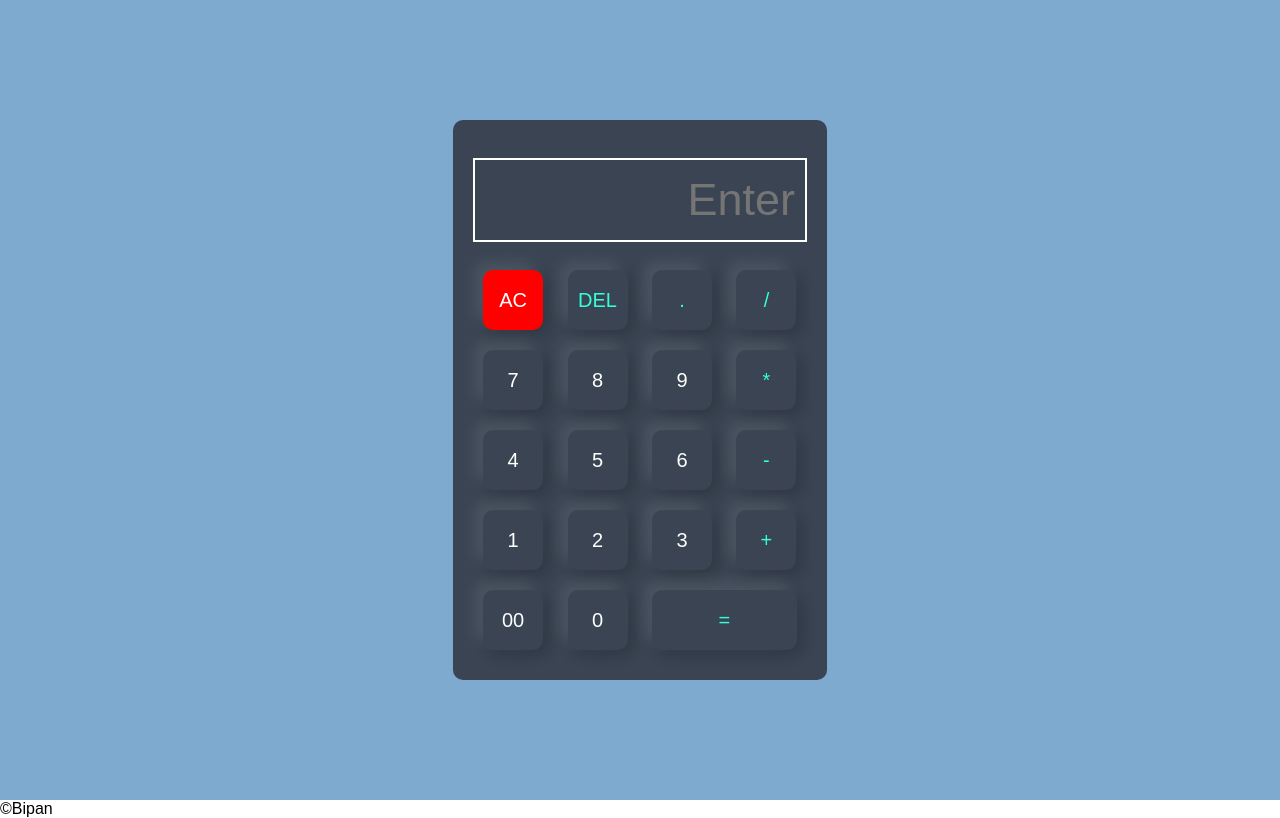
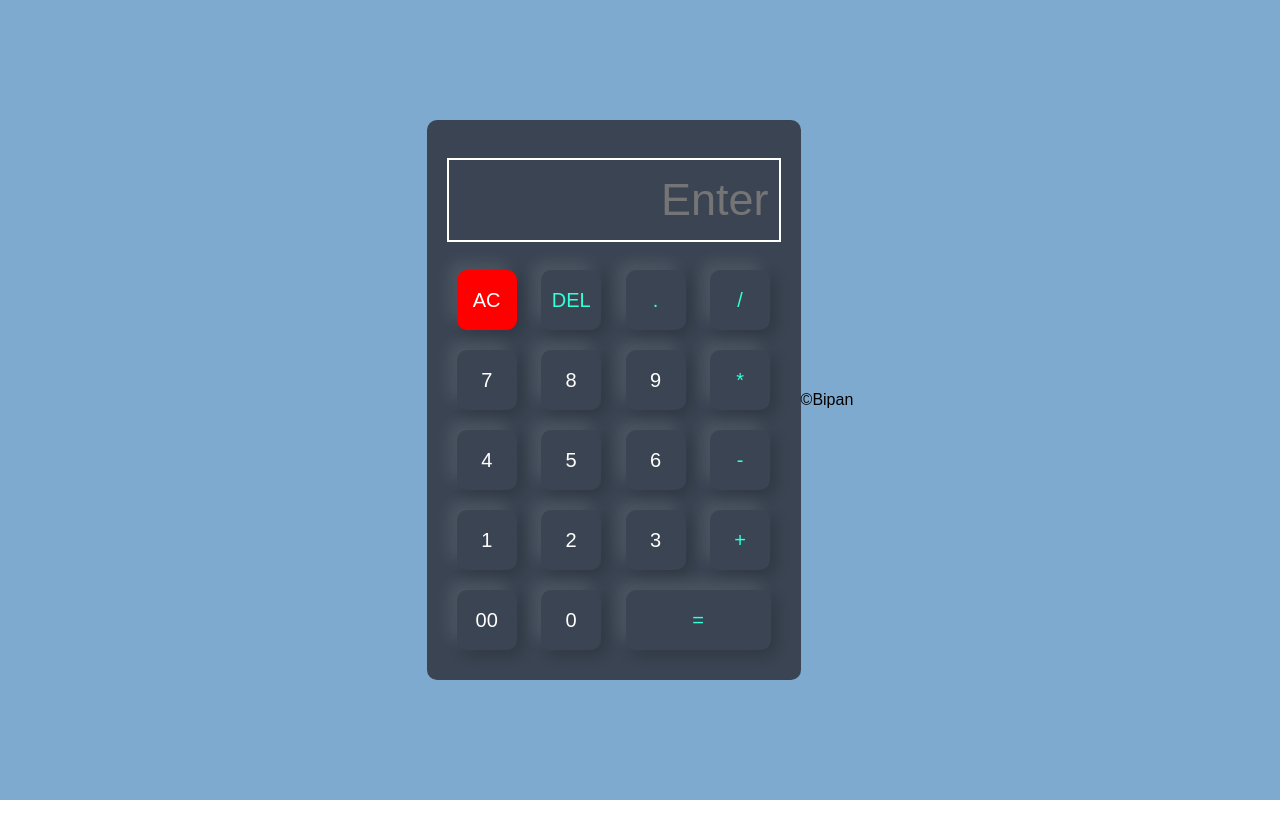
Before and after one commit to Bipan101/CODSOFT, a plain HTML site: page Simple Calculator/index.html in a window 1280 px wide. Drawn offline with Linux system fonts and the light colour scheme.

Commit message:
Update index.html

```diff
--- a/Simple Calculator/index.html
+++ b/Simple Calculator/index.html
@@ -45,8 +45,7 @@
                 </div>
             </form>
         </div>
-
+       <span id="copyrightTxt">©Bipan</span>
     </div>
-     <p>©Bipan</p>
 </body>
 </html>
```
